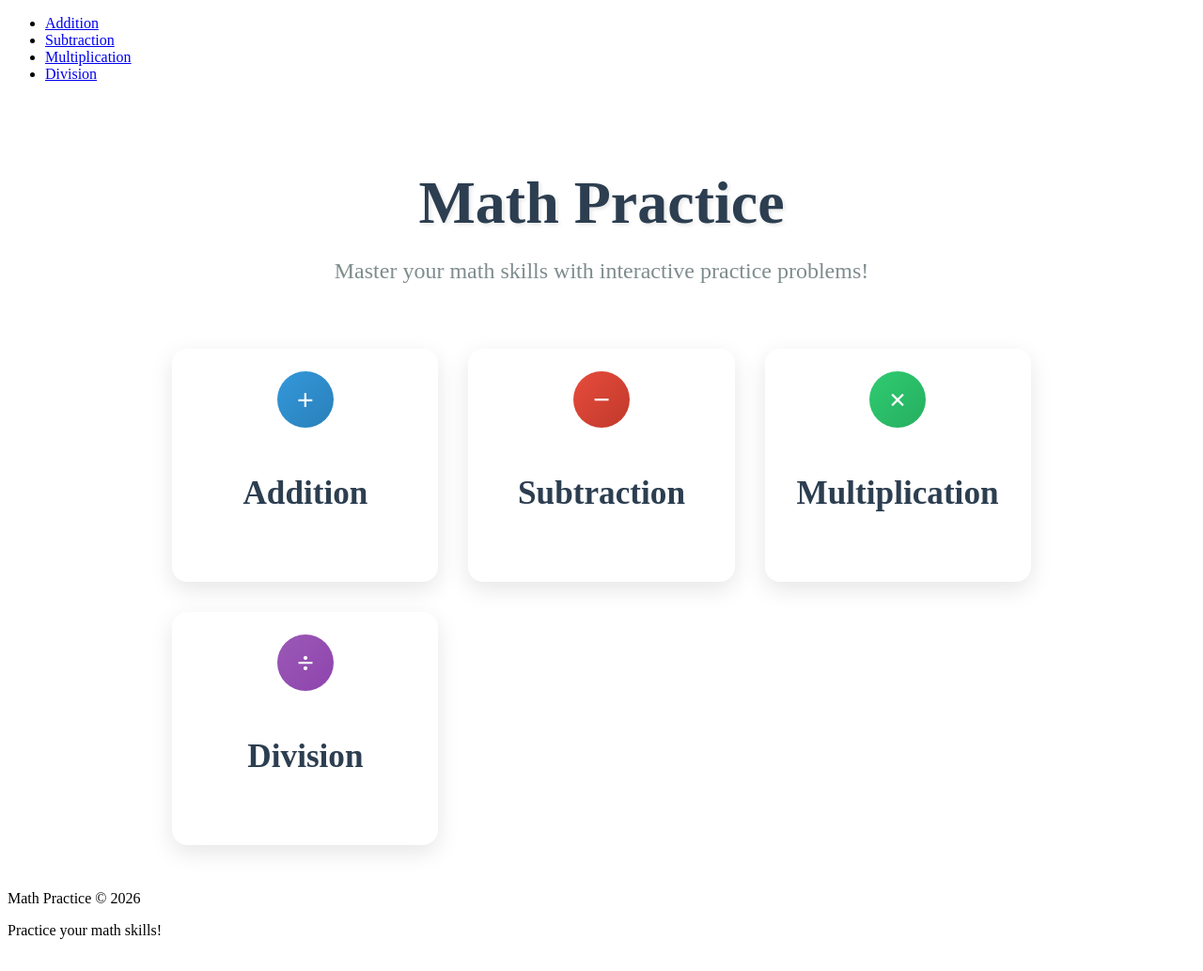
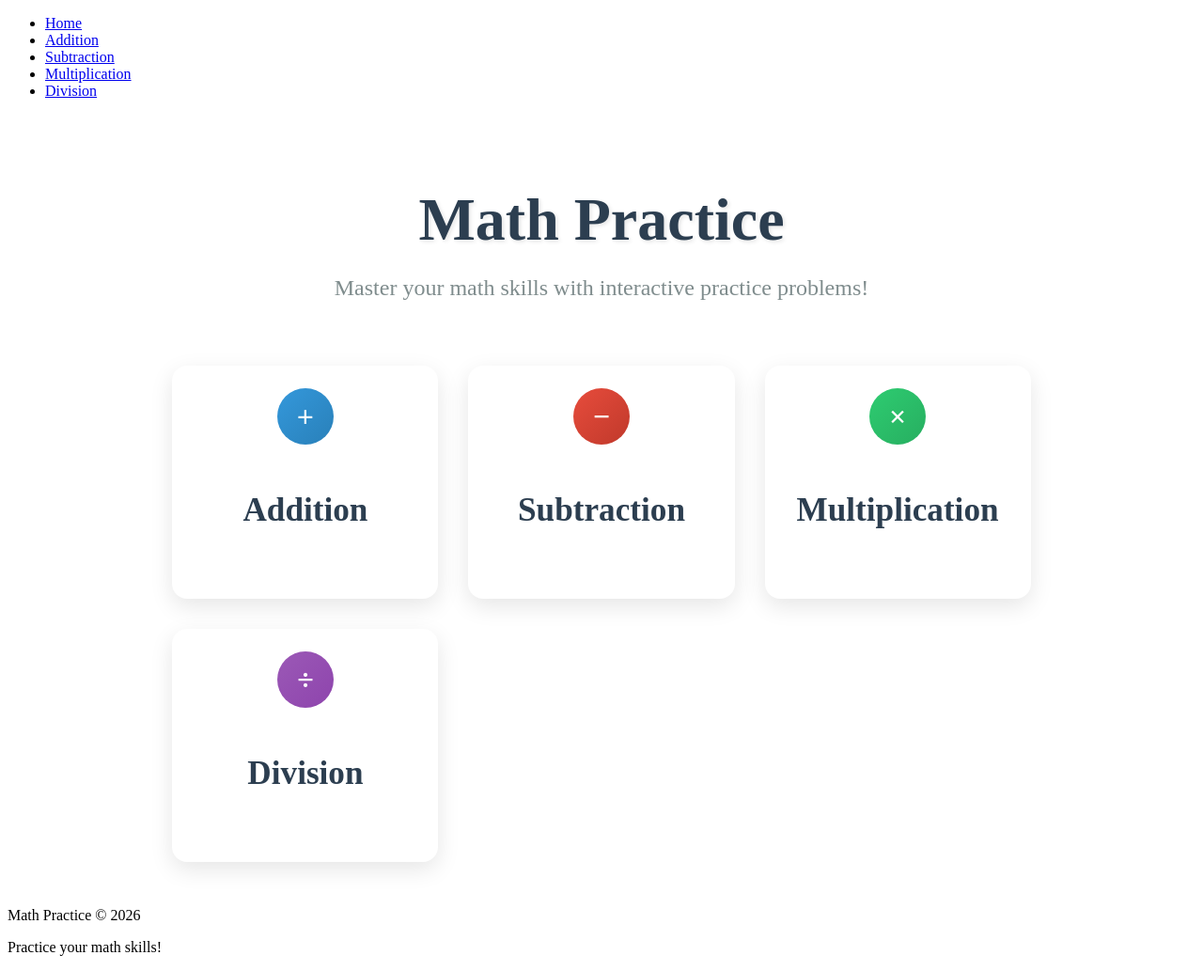
Before and after one commit to ZBZFirst/Math, a Jekyll site: the page built from index.md, in a window 1280 px wide. Shown: the whole page at 94% size. Built offline with Jekyll 4.4.1, drawn with Linux system fonts in a browser that asks for light colours.

Commit message:
Update header.html

```diff
--- a/_includes/header.html
+++ b/_includes/header.html
@@ -1,14 +1,12 @@
+<!-- _includes/header.html -->
 <header class="site-header">
     <nav class="main-navigation">
         <ul>
-            {% for operation in site.math_operations %}
-            <li>
-                <a href="{{ operation.path | relative_url }}"
-                   {% if page.url == operation.path %}class="active"{% endif %}>
-                    {{ operation.name }}
-                </a>
-            </li>
-            {% endfor %}
+            <li><a href="{{ site.baseurl }}/">Home</a></li>
+            <li><a href="{{ site.baseurl }}/addition/">Addition</a></li>
+            <li><a href="{{ site.baseurl }}/subtraction/">Subtraction</a></li>
+            <li><a href="{{ site.baseurl }}/multiplication/">Multiplication</a></li>
+            <li><a href="{{ site.baseurl }}/division/">Division</a></li>
         </ul>
     </nav>
 </header>
```
